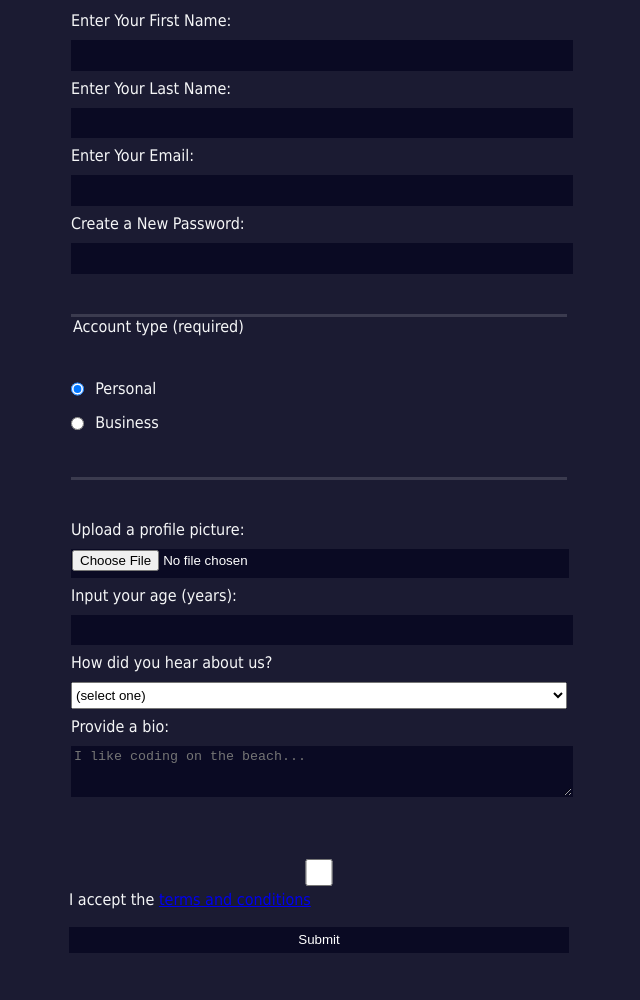
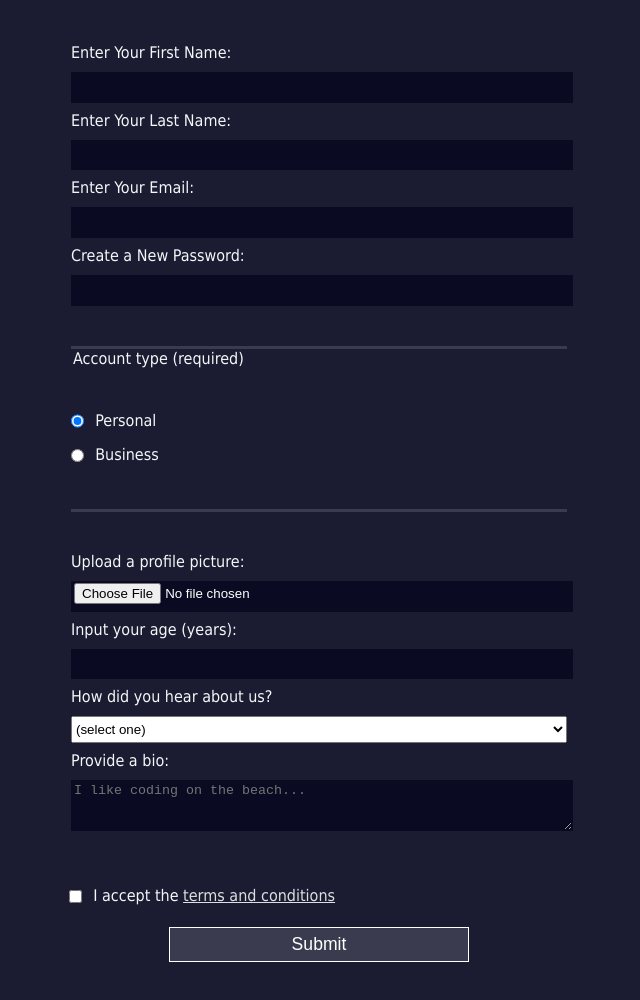
Before and after one commit to Helbri/LearnHTMLFormsByBuildingARegistrationForm, a plain HTML site: page index.html in a window 1280 px wide. Shown: the part 166-1166 px from the top of the page, without its empty margins (321-961 px from the left). Before the commit the page ends 1119 px from the top, so only its background shows below. Drawn offline with Linux system fonts and the light colour scheme.

Commit message:
push index et styles

```diff
--- a/index.html
+++ b/index.html
@@ -102,7 +102,8 @@
         <input
           id="terms-and-conditions"
           type="checkbox"
-          name="terms"
+          name="terms-and-conditions"
+          class="inline"
           required
         />
         I accept the
@@ -114,4 +115,4 @@
     </form>
   </body>
 </html>
-<!-- step 57 -->
+<!-- step 65. Dernière étape de la leçon-->
--- a/styles.css
+++ b/styles.css
@@ -21,6 +21,7 @@ form{
     width: 60vw;
     min-width: 300px;
     max-width: 500px;
+    padding: 2em;
 }
 
 fieldset{
@@ -51,17 +52,39 @@ input,select,textarea{
     min-height:2em;
 }
 
+input,textarea{
+    background-color: #0a0a23;
+    border: 1px solid #0a0a23;
+    color: #ffffff;
+}
+
 .inline{
     /*unset signifie désarmé. Annule la valeur précédente de la propriété sur laquelle la valeur unset a été associée*/
     /*vertical-align permet d'aligner verticalement.*/
     /*Sert ici pour aligner les input de type radio qui sont trop haut par rapport au texte*/
+    /*permet aussi d'aligner l'input de type checkbox par rapport au reste du texte qui lui est associé*/
     width:unset;
     margin: 0 0.5em 0 0;
     vertical-align: middle;
 }
 
-input,textarea{
-    background-color: #0a0a23;
-    border: 1px solid #0a0a23;
-    color: #ffffff;
+/*input[type-"submit"] permet de cibler les input de type submit pour leur donner des caractéristiques pour eux uniquement*/
+input[type="submit"]{
+    display: block;
+    width: 60%;
+    min-width: 300px;
+    margin: 1em auto;
+    height: 2em;
+    font-size: 1.1rem;
+    background-color: #3b3b4f;
+    border-color: white;
 }
+
+input[type="file"]{
+    /*cette ligne de padding permet au bouton d'input de type file d'avoir la même taille que celle par défaut des autres input*/
+    padding: 1px 2px;
+}
+
+a{
+    color:#dfdfe2;
+}
```
